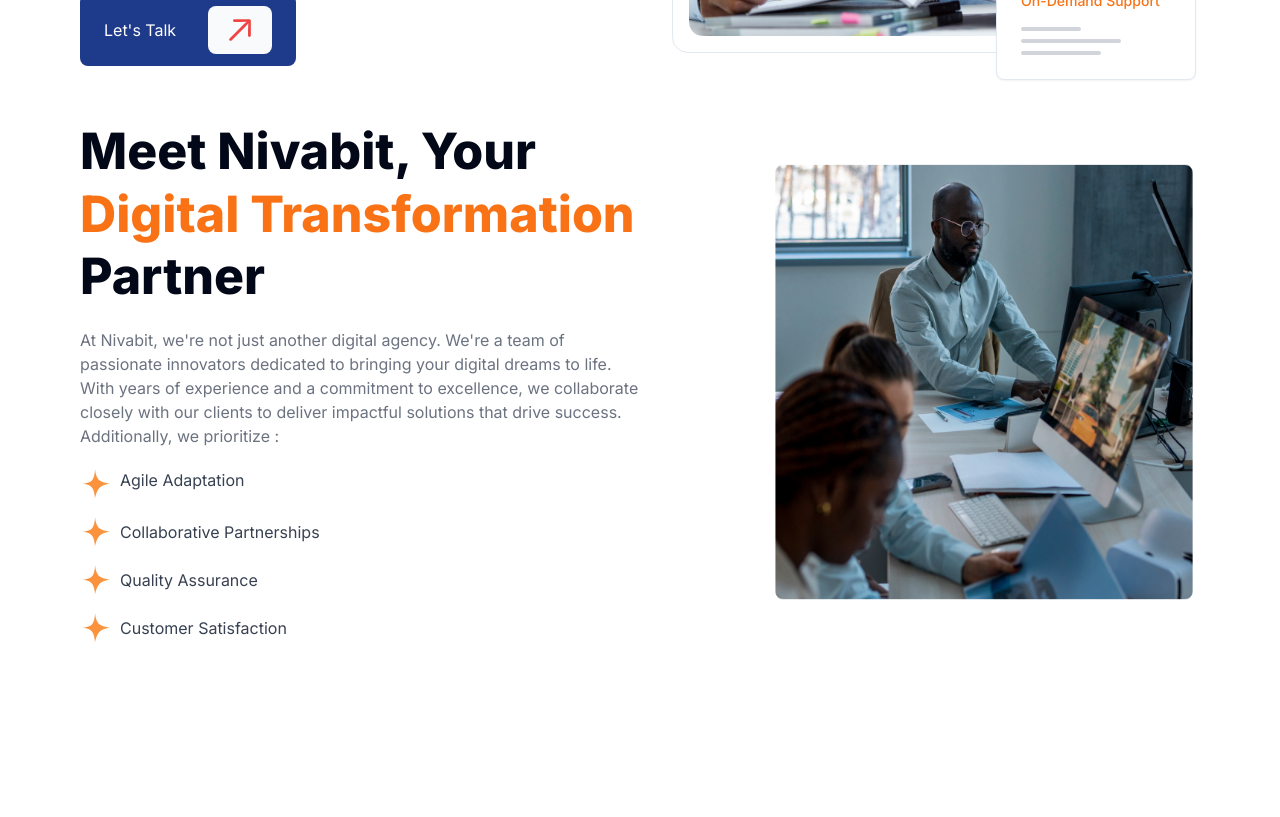
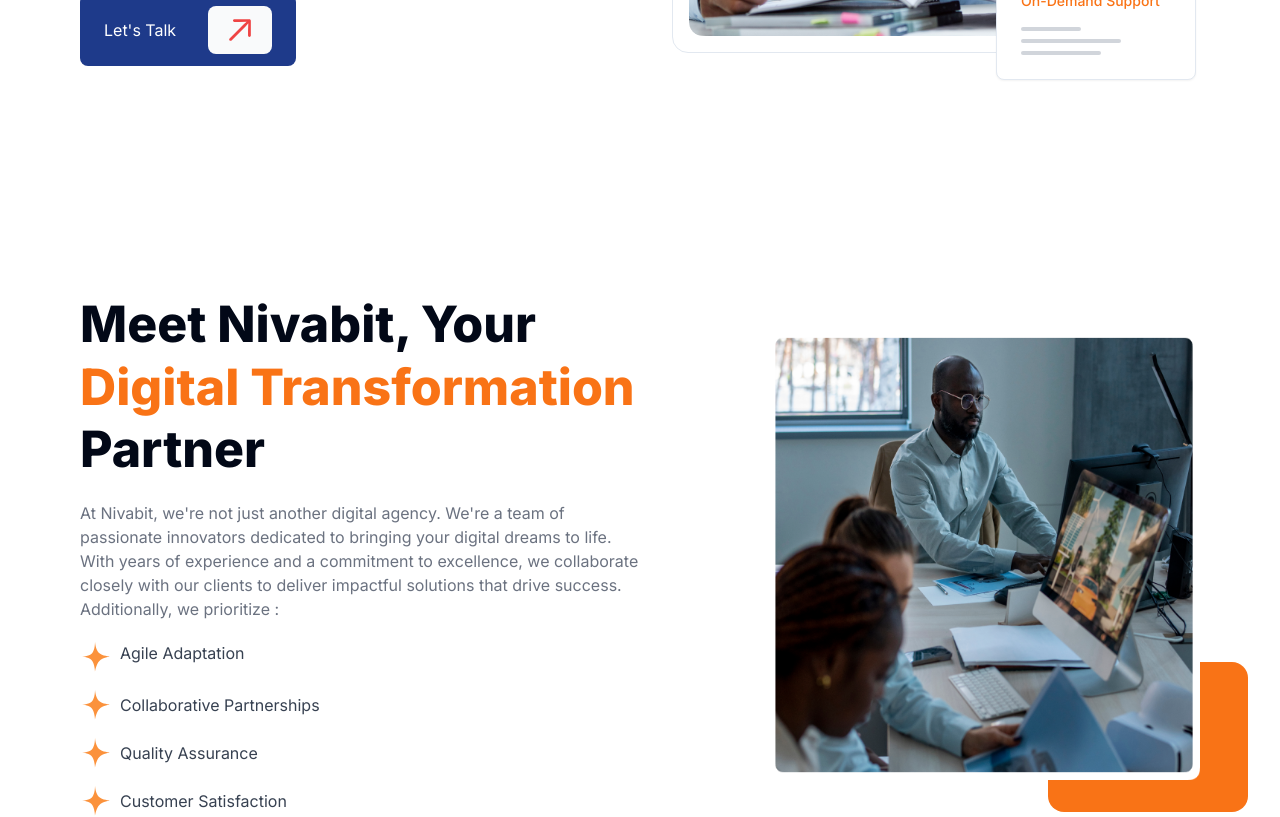
Before and after one commit to nivabit/nivabit, a Next.js app: page / in a window 1280 px wide. Shown: the part 680-1497 px from the top of the page. Before the commit the page ends 1324 px from the top, so only its background shows below. Built offline with nearby package versions, Linux system fonts and the light colour scheme.

Commit message:
complete second section for desktop view

```diff
--- a/src/components/home/BannerSection.tsx
+++ b/src/components/home/BannerSection.tsx
@@ -7,10 +7,10 @@
 
 export default function BannerSection() {
   return (
-    <div className='h-screen'>
+    <div className='mb-[10rem]'>
       <div>
         <Navbar />
-        <div className='flex items-center  gap-36'>
+        <div className='flex items-center  gap-36 '>
           <div className=' w-2/5   text-start mt-0'>
             <h2 className='text-[70px] font-extrabold text-blue-900 capitalize  leading-tight'>
               Transforming <br />
--- a/src/components/home/MeetUs.tsx
+++ b/src/components/home/MeetUs.tsx
@@ -3,7 +3,7 @@
 
 export default function MeetUs() {
   return (
-    <div className='flex items-center justify-between gap-[8rem]'>
+    <div className='flex items-center justify-between gap-[8rem] mt-10'>
       <div className='w-1/2'>
         <h2 className='text-[50px] font-extrabold leading-tight'>
           Meet Nivabit, Your{" "}
@@ -61,17 +61,8 @@
         </ul>
       </div>
       <div className='flex-1 relative'>
-        <div
-          className="flex place-items-center
-           bg-white  before:absolute
-           before:h-[150px] before:translate-y-[47%]
-            before:-translate-x-[19%]  before:content-[''] before:w-[200px]"
-        ></div>
-        <Image
-          src={MeetUsImage}
-          alt='meet us'
-          className='h-[450px] relative z-[-1] '
-        />
+        <div className=' bg-orange-500 absolute h-[150px]  w-[200px]  bottom-[-2rem] right-[-3rem] rounded-2xl -z-10'></div>
+        <Image src={MeetUsImage} alt='meet us' className='h-[450px] ' />
       </div>
     </div>
   );
```
